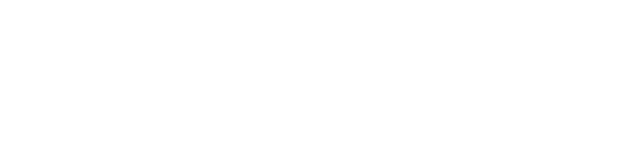
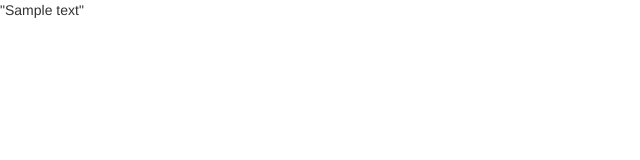
Before and after one commit to MosheRienhart/sjsuaepi, a website: page public/index.html in a window 1280 px wide. Shown: the full height of the page, 0-640 px from the left. Drawn offline with nearby package versions, Linux system fonts and the light colour scheme; files that its build step writes are made by us from their sources.

Commit message:
sample text

```diff
--- a/public/index.html
+++ b/public/index.html
@@ -34,6 +34,7 @@
 </head>
 <body>
     <div id='main'>
+        "Sample text"
     </div>
 
 </body>
```
